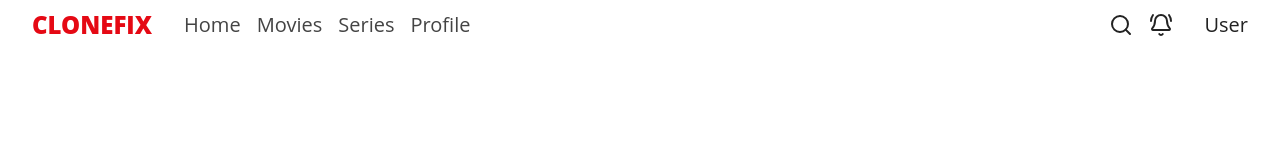
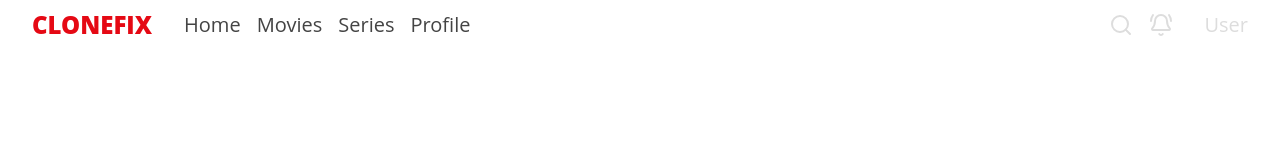
Before and after one commit to Frnbrz/netflix-clone, a Next.js app: page / in a window 1280 px wide. Shown: the top 160 px of the page. Built offline with nearby package versions, Linux system fonts and the light colour scheme.

Commit message:
update: Change text color to a lighter shade and add logo color variable in SCSS

```diff
--- a/styles/abstracts/_variables.scss
+++ b/styles/abstracts/_variables.scss
@@ -20,7 +20,7 @@ $code-font-stack: 'Courier New', 'DejaVu Sans Mono', 'Bitstream Vera Sans Mono',
 
 /// Copy text color
 /// @type Color
-$text-color: rgb(34, 34, 34) !default;
+$text-color: rgb(221, 221, 221) !default;
 
 /// Main brand color
 /// @type Color
@@ -37,6 +37,10 @@ $mid-grey: rgb(153, 153, 153) !default;
 /// Dark grey
 /// @type Color
 $dark-grey: rgb(68, 68, 68) !default;
+
+/// RedFlix
+/// @type Color
+$color-logo: rgb(229, 9, 20) !default;
 
 
 
```
